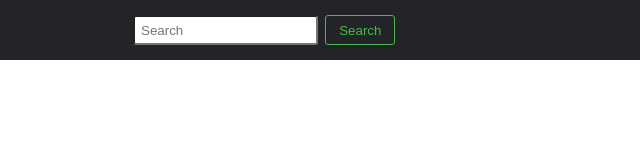
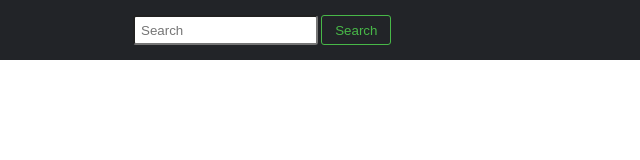
Before and after one commit to aryakrm/bernardCardCss, a plain HTML site: page index.html in a window 1280 px wide. Shown: the full height of the page, 640-1280 px from the left. Drawn offline with Linux system fonts and the light colour scheme.

Commit message:
solve the search part

```diff
--- a/index.html
+++ b/index.html
@@ -21,10 +21,10 @@
         <img src="./images/HamburgerMenu.png" alt="toggle" />
       </div>
       <div class="navRight">
-        <span>
+        <div class="search">
           <input type="text" placeholder=" Search" />
           <button class="searchBtn" type="submit">Search</button>
-        </span>
+        </div>
       </div>
     </nav>
     <main></main>
--- a/style.css
+++ b/style.css
@@ -61,6 +61,11 @@ img {
   display: none;
   margin-left: 50px;
 }
+.search {
+  display: flex;
+  flex-direction: row;
+  justify-self: center;
+}
 
 @media (max-width: 768px) {
   .toggle {
```
